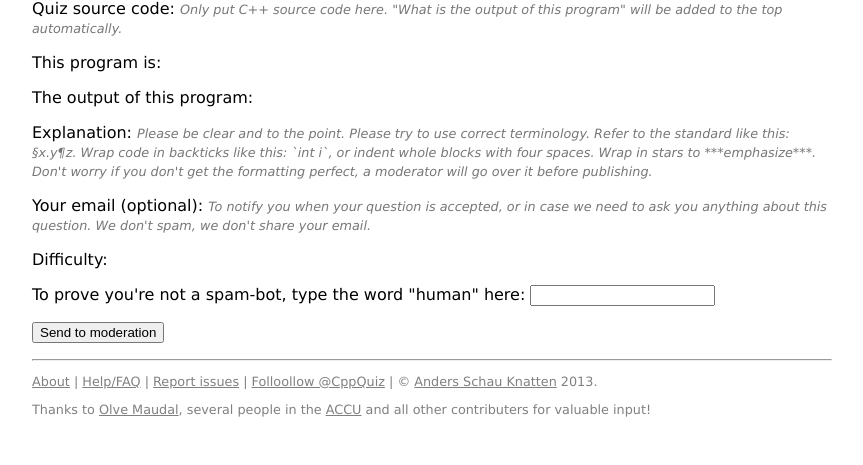
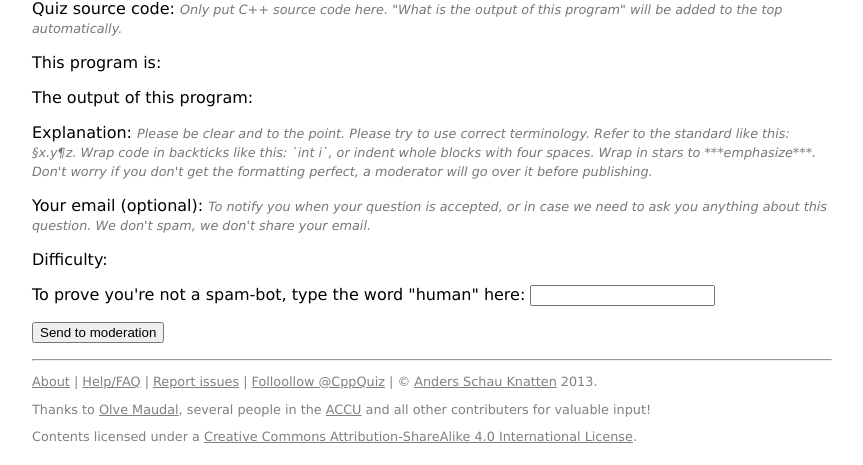
Before and after one commit to knatten/cppquiz, a Django app: page /quiz/create in a window 1280 px wide. Shown: the part 335-800 px from the top of the page, without its empty margins (208-1071 px from the left). Run offline with Django 3.2, Linux system fonts and the light colour scheme; parts of the project's set-up code (start-up, migrations or seed data) failed here and were passed over; some libraries are stand-ins or nearby versions.

Commit message:
Add license info. #42

```diff
--- a/templates/base.html
+++ b/templates/base.html
@@ -61,6 +61,9 @@ $(document).ready(function() {
 <p class="footer">
 Thanks to <a href="http://www.pvv.org/~oma/cv.html">Olve Maudal</a>, several people in the <a href="http://accu.org/">ACCU</a> and all other contributers for valuable input!
 </p>
+<p class="footer">
+ Contents licensed under a <a rel="license" href="http://creativecommons.org/licenses/by-sa/4.0/">Creative Commons Attribution-ShareAlike 4.0 International License</a>.
+</p>
 </div>
 <script>!function(d,s,id){var js,fjs=d.getElementsByTagName(s)[0];if(!d.getElementById(id)){js=d.createElement(s);js.id=id;js.src="//platform.twitter.com/widgets.js";fjs.parentNode.insertBefore(js,fjs);}}(document,"script","twitter-wjs");</script>
 <script type="text/javascript">
```
